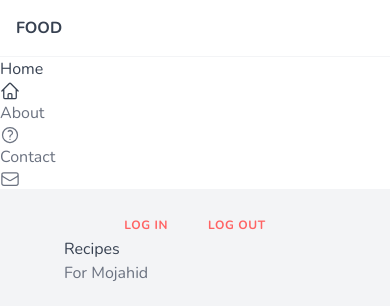
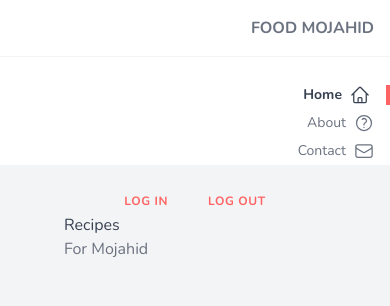
Before and after one commit to mojahid-belaman/Food, a website: page public/index.html in a window 390 px wide. Shown: the top 306 px of the page. Drawn offline with nearby package versions, Linux system fonts and the light colour scheme.

Commit message:
responsive navbar

```diff
--- a/public/index.html
+++ b/public/index.html
@@ -11,32 +11,34 @@
     <!-- //NOTE - Content Wrapper -->
     <div class="grid md:grid-cols-3">
         <!-- //NOTE - Start Nav -->
-        <div class="md:col-span-1">
-            <nav>
+        <div class="md:col-span-1 md:flex md:justify-end">
+            <nav class="text-right">
                 <div>
-                    <h1 class="font-bold uppercase p-4 border-b border-gray-100 cursor-pointer hover:text-gray-700"><a href="/">Food</a></h1>
+                    <h1 class="font-bold uppercase p-4 border-b border-gray-100">
+                        <a href="/" class="hover:text-gray-700">FOOD MOJAHID</a>
+                    </h1>
                 </div>
-                <ul>
-                    <li class="text-gray-700">
-                        <a href="#">
+                <ul class="text-sm mt-6">
+                    <li class="text-gray-700 font-bold py-1">
+                        <a href="#" class="px-4 flex justify-end border-r-4 border-primary">
                             <span>Home</span>
-                            <svg class="w-5" xmlns="http://www.w3.org/2000/svg" fill="none" viewBox="0 0 24 24" stroke-width="1.5" stroke="currentColor" class="w-6 h-6">
+                            <svg class="w-5 ml-2" xmlns="http://www.w3.org/2000/svg" fill="none" viewBox="0 0 24 24" stroke-width="1.5" stroke="currentColor" class="w-6 h-6">
                                 <path stroke-linecap="round" stroke-linejoin="round" d="M2.25 12l8.954-8.955c.44-.439 1.152-.439 1.591 0L21.75 12M4.5 9.75v10.125c0 .621.504 1.125 1.125 1.125H9.75v-4.875c0-.621.504-1.125 1.125-1.125h2.25c.621 0 1.125.504 1.125 1.125V21h4.125c.621 0 1.125-.504 1.125-1.125V9.75M8.25 21h8.25" />
                             </svg>
                         </a>
                     </li>
-                    <li>
-                        <a href="#">
+                    <li class="py-1">
+                        <a href="#" class="px-4 flex justify-end">
                             <span>About</span>
-                            <svg class="w-5" xmlns="http://www.w3.org/2000/svg" fill="none" viewBox="0 0 24 24" stroke-width="1.5" stroke="currentColor" class="w-6 h-6">
+                            <svg class="w-5 ml-2" xmlns="http://www.w3.org/2000/svg" fill="none" viewBox="0 0 24 24" stroke-width="1.5" stroke="currentColor" class="w-6 h-6">
                                 <path stroke-linecap="round" stroke-linejoin="round" d="M9.879 7.519c1.171-1.025 3.071-1.025 4.242 0 1.172 1.025 1.172 2.687 0 3.712-.203.179-.43.326-.67.442-.745.361-1.45.999-1.45 1.827v.75M21 12a9 9 0 11-18 0 9 9 0 0118 0zm-9 5.25h.008v.008H12v-.008z" />
                             </svg>
                         </a>
                     </li>
-                    <li>
-                        <a href="#">
+                    <li class="py-1">
+                        <a href="#" class="px-4 flex justify-end">
                             <span>Contact</span>
-                            <svg class="w-5" xmlns="http://www.w3.org/2000/svg" fill="none" viewBox="0 0 24 24" stroke-width="1.5" stroke="currentColor" class="w-6 h-6">
+                            <svg class="w-5 ml-2" xmlns="http://www.w3.org/2000/svg" fill="none" viewBox="0 0 24 24" stroke-width="1.5" stroke="currentColor" class="w-6 h-6">
                                 <path stroke-linecap="round" stroke-linejoin="round" d="M21.75 6.75v10.5a2.25 2.25 0 01-2.25 2.25h-15a2.25 2.25 0 01-2.25-2.25V6.75m19.5 0A2.25 2.25 0 0019.5 4.5h-15a2.25 2.25 0 00-2.25 2.25m19.5 0v.243a2.25 2.25 0 01-1.07 1.916l-7.5 4.615a2.25 2.25 0 01-2.36 0L3.32 8.91a2.25 2.25 0 01-1.07-1.916V6.75" />
                             </svg>
                         </a>
```
Also changed, not shown: public/style.css.
